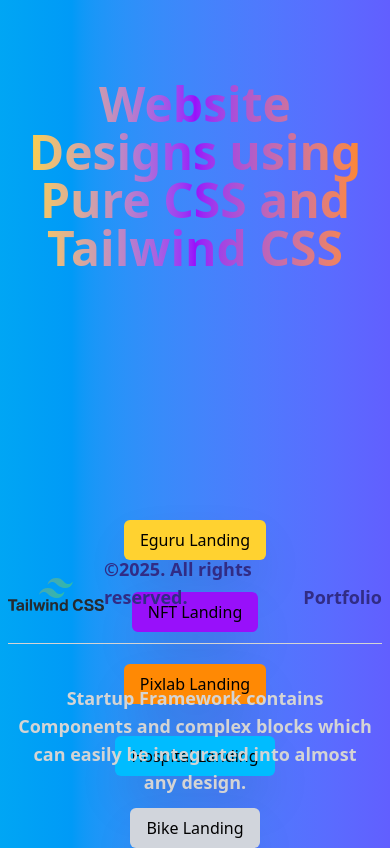
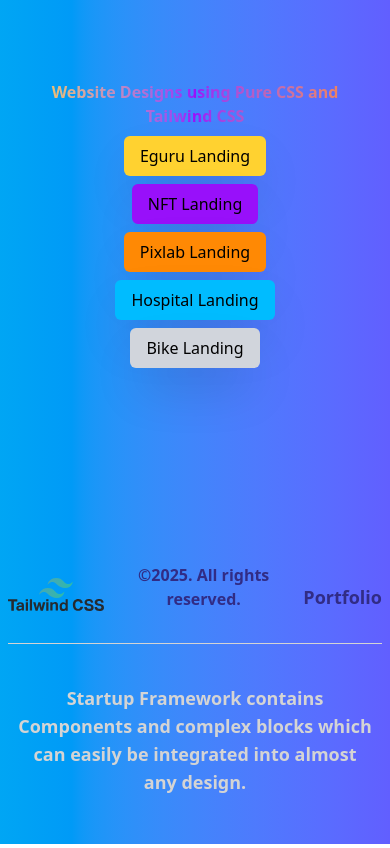
Before and after one commit to Rahulbirdhaiya/Website_designs, a website: page index.html in a window 390 px wide. Drawn offline with Linux system fonts and the light colour scheme.

Commit message:
fix: improve responsive design and update portfolio link in index.html

```diff
--- a/index.html
+++ b/index.html
@@ -9,11 +9,11 @@
 <body class="bg-linear-to-r from-sky-500 to-indigo-500 text-white h-auto ">
     <main>
         <div class="container flex flex-col justify-center items-center w-auto">
-            <h1 class="text-5xl text-center font-sans font-semibold mx-6 mt-20 pb-2 bg-gradient-to-r from-amber-300 via-purple-600 to-orange-400 text-transparent bg-clip-text">
+            <h1 class="md:text-5xl sm:text-2xl text-center font-sans font-semibold mx-6 mt-20 pb-2 bg-gradient-to-r from-amber-300 via-purple-600 to-orange-400 text-transparent bg-clip-text">
                 Website Designs using Pure CSS and Tailwind CSS
             </h1>
 
-            <div class="grid grid-rows-5 md:grid-cols-5 justify-items-center gap-8 mt-60 w-screen px-4 md:px-40">
+            <div class="flex flex-col items-center md:grid md:grid-rows-5 md:grid-cols-5 md:justify-items-center gap-2 md:gap-8 sm:mt-10 md:mt-60 w-screen px-4 md:px-40">
             <!-- 1 Pure Css-->
                 <a href="./src/01-E-guru/01-e-guru.html"><button class="shadow-2xl hover:shadow-md transition-all border-0 px-4 py-2 rounded-md focus:outline focus:outline-black focus:text-black focus:bg-amber-500 bg-amber-300 hover:not-focus:bg-amber-400 hover:text-white text-black">Eguru Landing</button></a>
             <!-- 2 Tailwind Css-->
@@ -31,12 +31,12 @@
         <section class="px-2 sm:px-10 md:px-20 lg:px-40 py-10">
             <nav class="flex justify-between items-end border-b-[#d4d4d4] border-b pb-8">
                 <img class="hidden md:inline-block w-12" src="css-3.svg" alt="Logo">
-                <img class="w-24 sm:w-32" src="tailwind-css-1.svg" alt="Logo">
-                <div class="text-indigo-900 text-lg font-semibold">
+                <img class="w-24 sm:w-20" src="tailwind-css-1.svg" alt="Logo">
+                <div class="text-indigo-900 sm:text-sm md:text-lg text-center font-semibold">
                     <p>©2025. All rights reserved.</p>
                 </div>
                 <div class="flex gap-10 text-indigo-900 text-lg font-semibold hover:text-[#d4d4d4] transition-transform hover:skew-6">
-                    <a href="#">Portfolio</a>
+                    <a href="https://rahulbirdhaiya.netlify.app/">Portfolio</a>
                 </div>
             </nav>
         </section>
```
